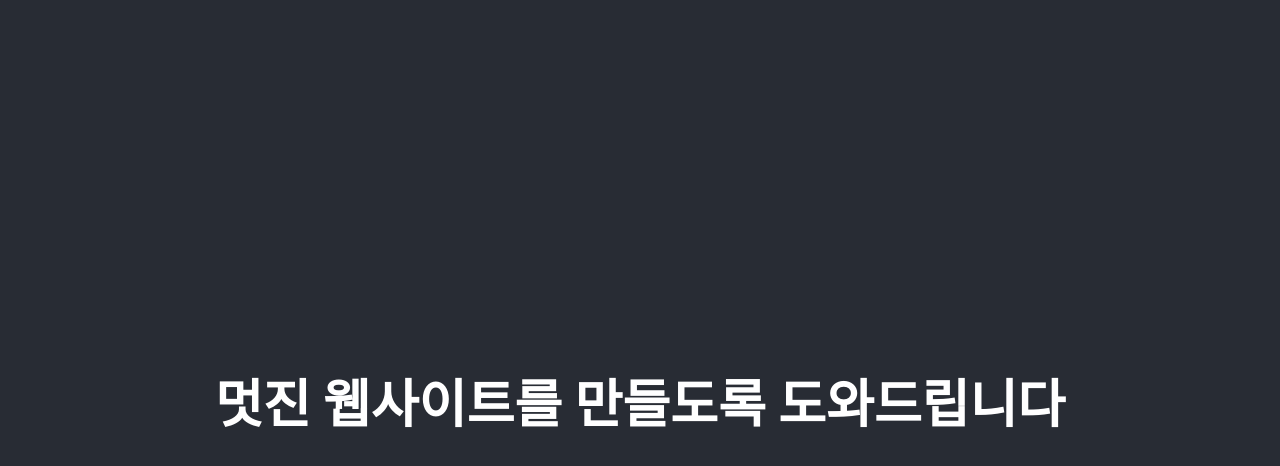
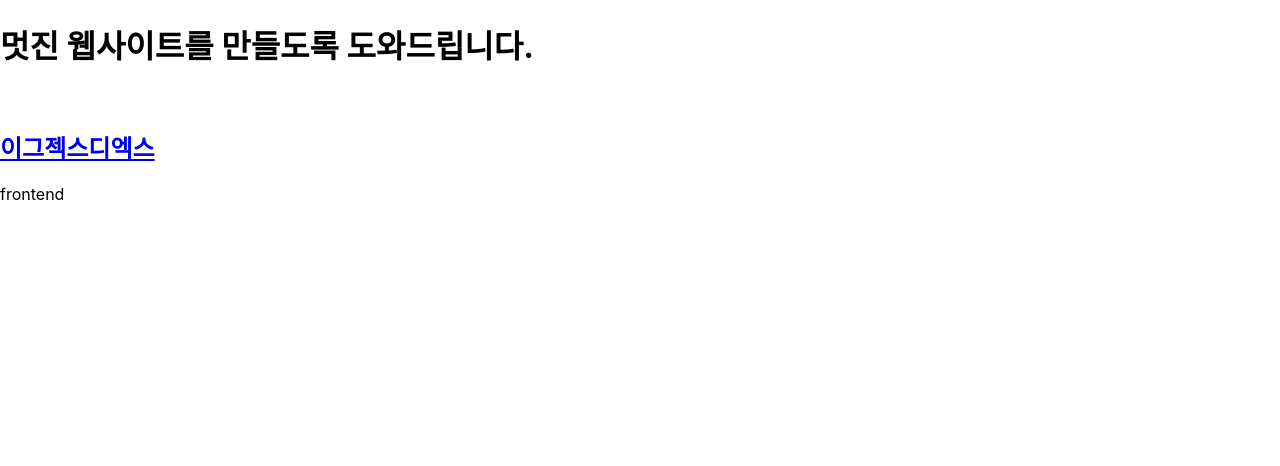
Before and after one commit to iloveu-design/iloveu-design-react, a React (Create React App) app: page / in a window 1280 px wide. Shown: the top 466 px of the page. Built offline with nearby package versions, Linux system fonts and the light colour scheme; the HTML template or start-up script is replaced by a standard one.

Commit message:
이미지 업로드

```diff
--- a/src/App.js
+++ b/src/App.js
@@ -1,13 +1,33 @@
-import './App.css';
+import React from "react";
 
-function App() {
+
+function Project({company, siteUrl, parts, youtube_id}) {
   return (
-    <div className="App">
-      <header className="App-header">
-        <h1>멋진 웹사이트를 만들도록 도와드립니다</h1>
-      </header>
+    <div>
+      <img src=""/>
+      <h2><a href={siteUrl} target="_blank" rel="noopener noreferrer">{company}</a></h2>
+      <span>{parts.map(current=>(current))}</span>
     </div>
   );
 }
+class App extends React.Component{
+
+  state = {
+    projects: [
+      {id: 1, company: '이그젝스디엑스', siteUrl: "http://exax-dx.com/", parts: ["frontend"], youtube: "", thumbnail: ""}
+    ]
+  }
+
+  render() {
+    return (
+      <div>
+        <h1>멋진 웹사이트를 만들도록 도와드립니다.</h1>
+        {this.state.projects.map(project => (
+          <Project key={project.id} company={project.company} siteUrl={project.siteUrl} parts={project.parts}/>
+        ))}
+      </div>
+    )
+  }
+}
 
 export default App;
```
Also changed, not shown: public/images/projects/exaxdx-og-image.jpg (added).
